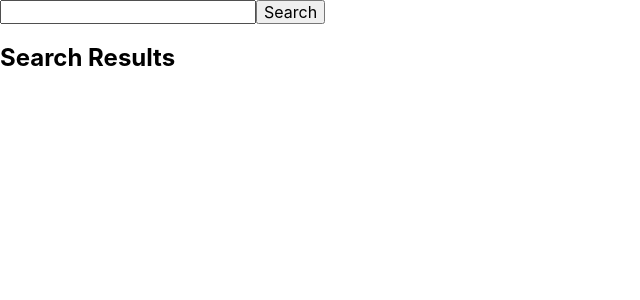
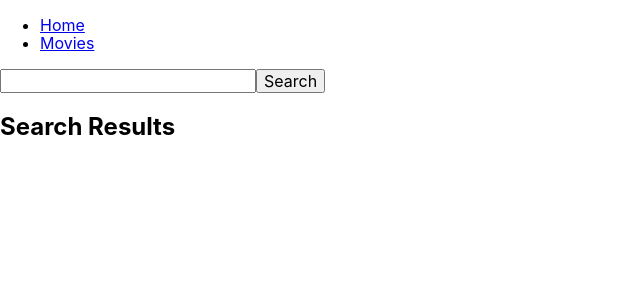
Before and after one commit to Tatiana2016/goit-react-hw-05-movies, a React (Create React App) app: page /movies in a window 1280 px wide. Shown: the top 300 px of the page, without its empty margins (0-640 px from the left). Built offline with nearby package versions, Linux system fonts and the light colour scheme.

Commit message:
частина ДЗ

```diff
--- a/package.json
+++ b/package.json
@@ -9,7 +9,7 @@
     "@testing-library/user-event": "^13.5.0",
     "node-fetch": "^2.6.12",
     "react": "^18.1.0",
-    "react-dom": "^18.1.0",
+    "react-dom": "^18.2.0",
     "react-router-dom": "^6.14.2",
     "react-scripts": "5.0.1",
     "web-vitals": "^2.1.3"
--- a/src/components/App.jsx
+++ b/src/components/App.jsx
@@ -1,23 +1,28 @@
 import React, { Suspense } from 'react';
 import { Route, Routes } from 'react-router-dom';
+
 import Home from './Home';
 import Movies from './Movies';
 import MovieDetails from './MovieDetails';
 import Cast from './Cast';
 import Reviews from './Reviews';
+import Header from './header/Header'
 
 const App = () => {
   return (
+    <div className='app-container'>
       <Suspense fallback={<div>Loading...</div>}>
+        <Header />
         <Routes>
           <Route path="/" element={<Home />} />
           <Route path="/movies" element={<Movies />} />
-        <Route path="/movies/:movieId" element={<MovieDetails />} />
+          <Route path="/movies/:movieId" element={<MovieDetails />} /> {/* Додайте цей рядок */}
           <Route path="/movies/:movieId/cast" element={<Cast />} />
           <Route path="/movies/:movieId/reviews" element={<Reviews />} />
           <Route path="*" element={<Home />} />
         </Routes>
       </Suspense>
+    </div>
   );
 };
 
--- a/src/components/Home.jsx
+++ b/src/components/Home.jsx
@@ -13,10 +13,10 @@ const Home = () => {
   return (
     <div>
       <h2>Trending Movies</h2>
-      {movies.map(movie => (
+      {movies && movies.map(movie => (
         <div key={movie.id}>
           <h3>{movie.title}</h3>
-          <p>{movie.overview}</p>
+          <p>{movie.original_title}</p>
         </div>
       ))}
     </div>
--- a/src/components/Movies.jsx
+++ b/src/components/Movies.jsx
@@ -1,9 +1,10 @@
 import React, { useState } from 'react';
+import { Link } from 'react-router-dom';
 import { fetchMoviesByKeyword } from './api';
 
 const Movies = () => {
   const [keyword, setKeyword] = useState('');
-  const [movies, setMovies] = useState([]);
+ const [movies, setMovies] = useState([]);
 
   const handleSearch = () => {
     fetchMoviesByKeyword(keyword)
@@ -16,11 +17,12 @@ const Movies = () => {
       <input type="text" value={keyword} onChange={e => setKeyword(e.target.value)} />
       <button onClick={handleSearch}>Search</button>
       <h2>Search Results</h2>
-      {movies.map(movie => (
-        <div key={movie.id}>
-          <h3>{movie.title}</h3>
-          <p>{movie.overview}</p>
-        </div>
+      {movies && movies.map(movie => (
+        <Link to={`/movies/${movie.id}`} key={movie.id}>
+          <div>
+            <h3>{movie.title}</h3>
+          </div>
+        </Link>
       ))}
     </div>
   );
--- /dev/null
+++ b/src/components/header/Header.jsx
@@ -0,0 +1,21 @@
+import React from 'react';
+import { Link } from 'react-router-dom';
+
+const Header = () => {
+  return (
+    <header>
+      <nav>
+        <ul>
+          <li>
+            <Link to="/">Home</Link>
+          </li>
+          <li>
+            <Link to="/movies">Movies</Link>
+          </li>
+        </ul>
+      </nav>
+    </header>
+  );
+};
+
+export default Header;
--- a/src/index.js
+++ b/src/index.js
@@ -1,10 +1,12 @@
 import React from 'react';
-import ReactDOM from 'react-dom';
+import ReactDOM from 'react-dom/client';
 import { BrowserRouter } from 'react-router-dom';
 import App from './components/App';
 import './index.css';
 
-ReactDOM.createRoot(document.getElementById('root')).render(
+const rootElement = document.getElementById('root');
+
+ReactDOM.createRoot(rootElement).render(
   <React.StrictMode>
     <BrowserRouter>
       <App />
```
Also changed, not shown: src/components/api.jsx (line endings or trailing spaces), 1 other file (tests, documents, lock files or other folders). Lines whose indentation alone changed are shown as unchanged.
